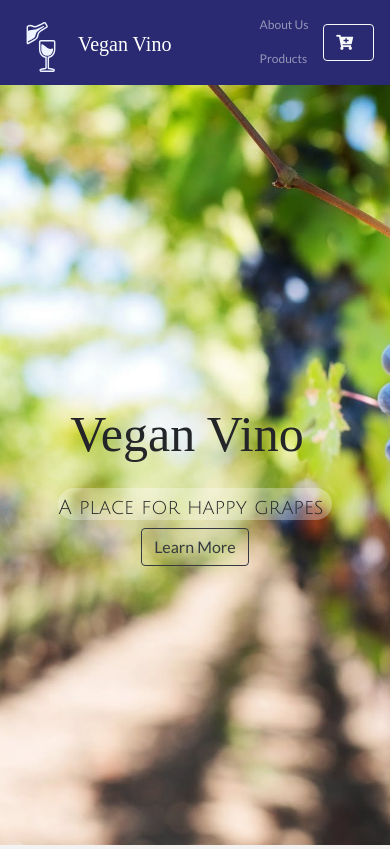
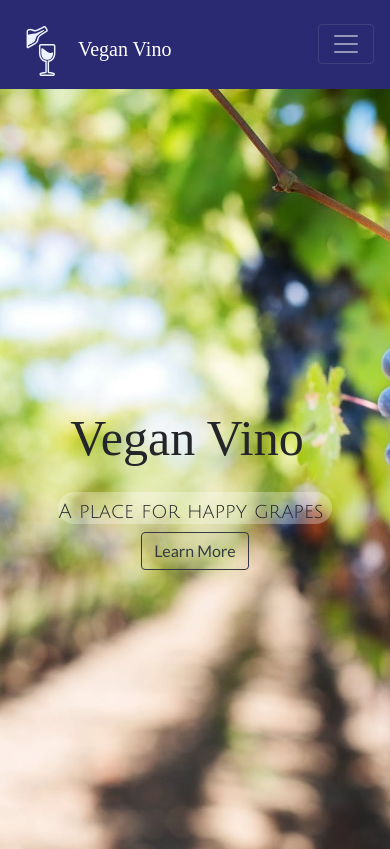
Before and after one commit to lesore0789/react-wine-store, a React (Create React App) app: page / in a window 390 px wide. Built offline with nearby package versions, Linux system fonts and the light colour scheme; a web font is replaced by a local one.

Commit message:
Add logic to make navbar responsive

```diff
--- a/src/App.css
+++ b/src/App.css
@@ -89,9 +89,6 @@ nav.navbar{
   border-radius: 50px;
 }
 
-button.btn.carto2{
-  display: none !important;
-}
 
 .nav-link.linko{
   transition: 0.4s;
@@ -119,18 +116,6 @@ span.prod:link, span.prod:hover{
     font-size: 50px !important;
   }
 
-  button.btn.carto1{
-    display: none !important;
-  }
-
-  button.btn.carto2{
-    display: inline !important;
-    font-size: 15px;
-  }
-
-  .nav-link.linko{
-    font-size: 12px !important;
-  }
 
   h5.invite{
     font-size: 15px !important;
--- a/src/components/Navbar.js
+++ b/src/components/Navbar.js
@@ -1,14 +1,37 @@
-import React, {Component} from 'react';
-import {Link} from 'react-router-dom';
-import logo from '../logo.svg';
+import React, { Component } from "react";
+import { Link } from "react-router-dom";
+import logo from "../logo.svg";
 
 export default class Navbar extends Component {
+  state = {
+    navbarOpen: false,
+    css: "collapse navbar-collapse"
+  };
+  navbarHandler = () => {
+    this.state.navbarOpen
+      ? this.setState({ navbarOpen: false, css: "collapse navbar-collapse" })
+      : this.setState({
+          navbarOpen: true,
+          css: "collapse navbar-collapse show"
+        });
+  };
   render() {
     return (
-            <nav className="navbar navbar-expand-sm navbar-dark bg-light">
-                <Link to='/'>
-                <img src={logo} alt="store" className="navbar-brand mr-2" /><span className="navbar-brand text-title-big mt-3 ml-1 br1">Vegan Vino</span>
+      <nav className="navbar navbar-expand-md navbar-dark bg-light">
+        <Link to="/" className="navbar-brand">
+          <img src={logo} alt="store" className="mr-2" />
+          <span className="navbar-brand text-title-big mt-3 ml-1 br1">
+            Vegan Vino
+          </span>
         </Link>
+        <button
+          className="navbar-toggler"
+          type="button"
+          onClick={this.navbarHandler}
+        >
+          <span className="navbar-toggler-icon" />
+        </button>
+        <div className={this.state.css}>
           <ul className="navbar-nav ml-auto">
             <li className="nav-item">
               <Link to="/about" className="nav-link linko">
@@ -21,7 +44,7 @@ export default class Navbar extends Component {
               </Link>
             </li>
           </ul>
-                    <Link to='/cart' >
+          <Link to="/cart">
             <button type="button" className="btn btn-outline-light carto1">
               <span className="mr-2">
                 <i className="fas fa-cart-plus" />
@@ -29,13 +52,8 @@ export default class Navbar extends Component {
               My Cart
             </button>
           </Link>
-                    <Link to='/cart' >
-                        <button type="button" className="btn btn-outline-light carto2">
-                            <span className="mr-2">
-                                <i className="fas fa-cart-plus" />
-                            </span>
-
-                        </button>
-                    </Link>
-        </nav> )
-    }}
+        </div>
+      </nav>
+    );
+  }
+}
```
Lines whose indentation alone changed are shown as unchanged.
